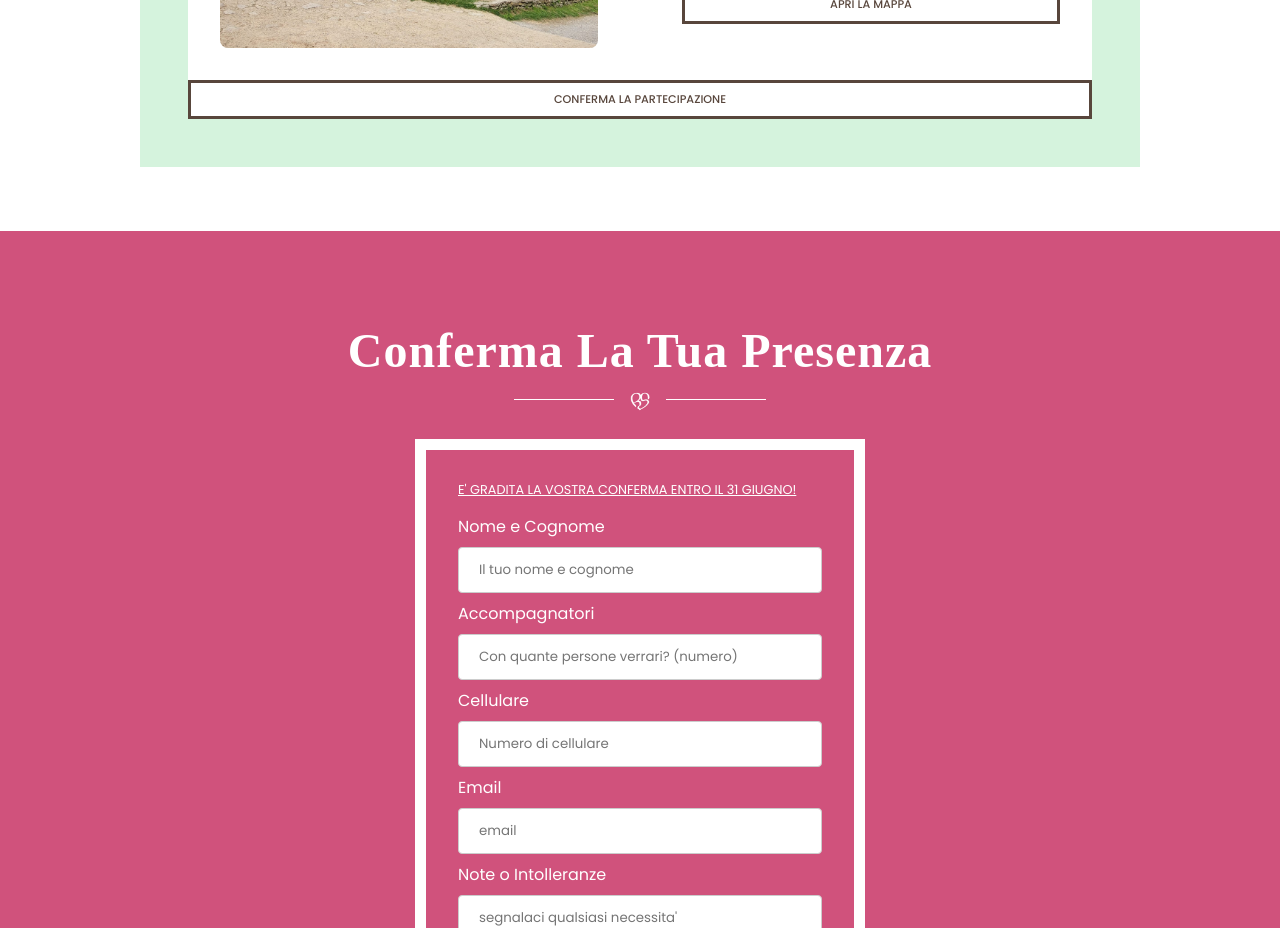
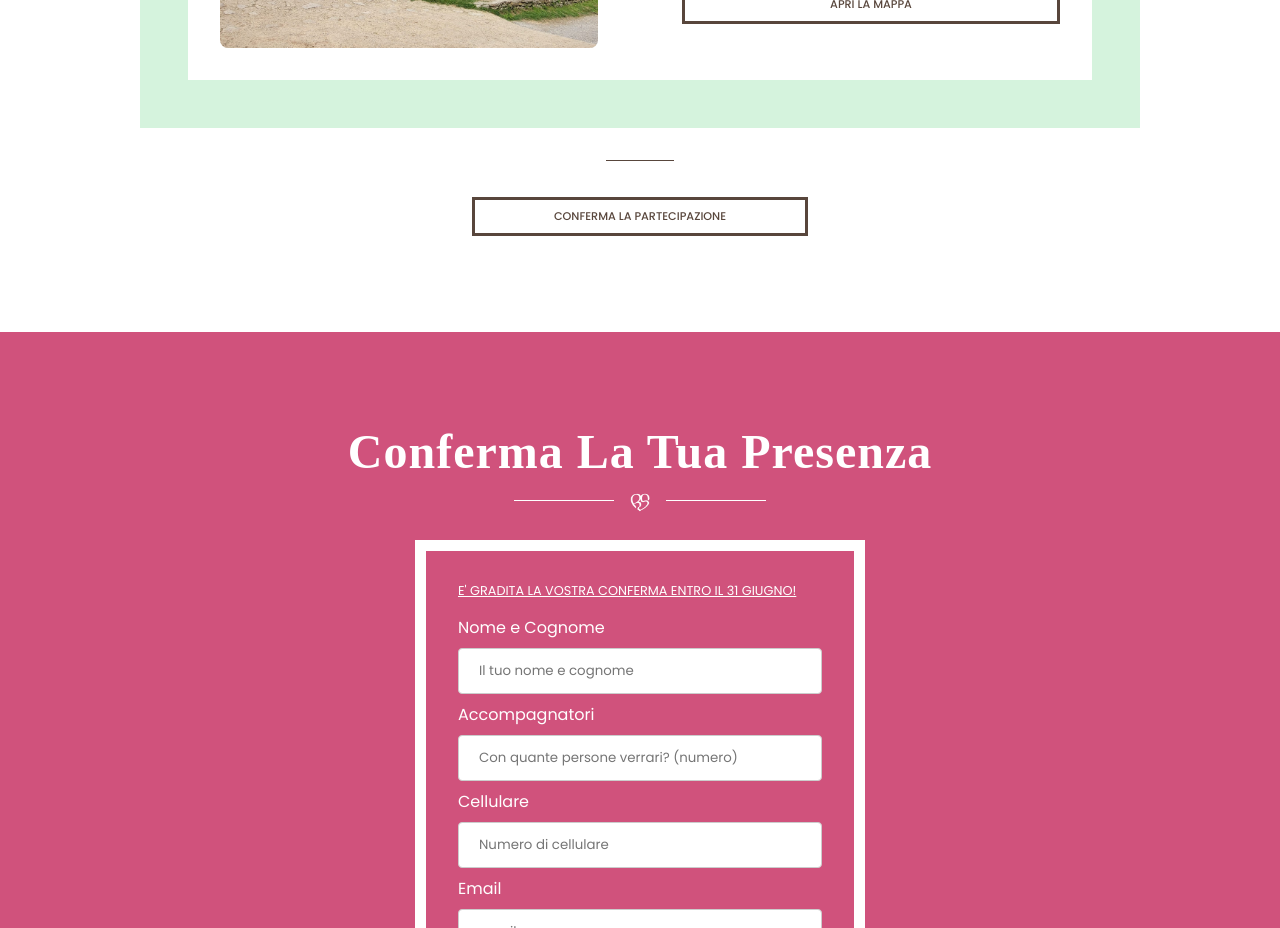
Before and after one commit to thelore85/project-marriage-ste, a Next.js app: page / in a window 1280 px wide. Shown: the part 2380-3308 px from the top of the page. Built offline with nearby package versions, Linux system fonts and the light colour scheme; no server answers; a web font is replaced by a local one.

Commit message:
button update section location

```diff
--- a/src/Components/Location/Location.js
+++ b/src/Components/Location/Location.js
@@ -55,9 +55,12 @@ const Location = () => {
             <a className="button" href='https://maps.app.goo.gl/Vv8EyhzBuNKFeZ4k6' target="_blank">Apri la mappa</a>
           </div>
         </div>
-        <a href="#contact" className='button'>Conferma la partecipazione</a>
 
       </div>
+      <div className={styles.buttonContainer}>
+          <div className='divider'></div>
+          <a href="#contact" className='button'>Conferma la partecipazione</a>
+        </div>
 
     </section>
 
--- a/src/Components/Location/Location.module.css
+++ b/src/Components/Location/Location.module.css
@@ -35,6 +35,12 @@ where
 
 .info{
   width: 45%;
+}
+
+.buttonContainer{
+  margin: auto;
+  max-width: 400px;
+  padding: 2rem;
 }
 
 /* //images */
```
